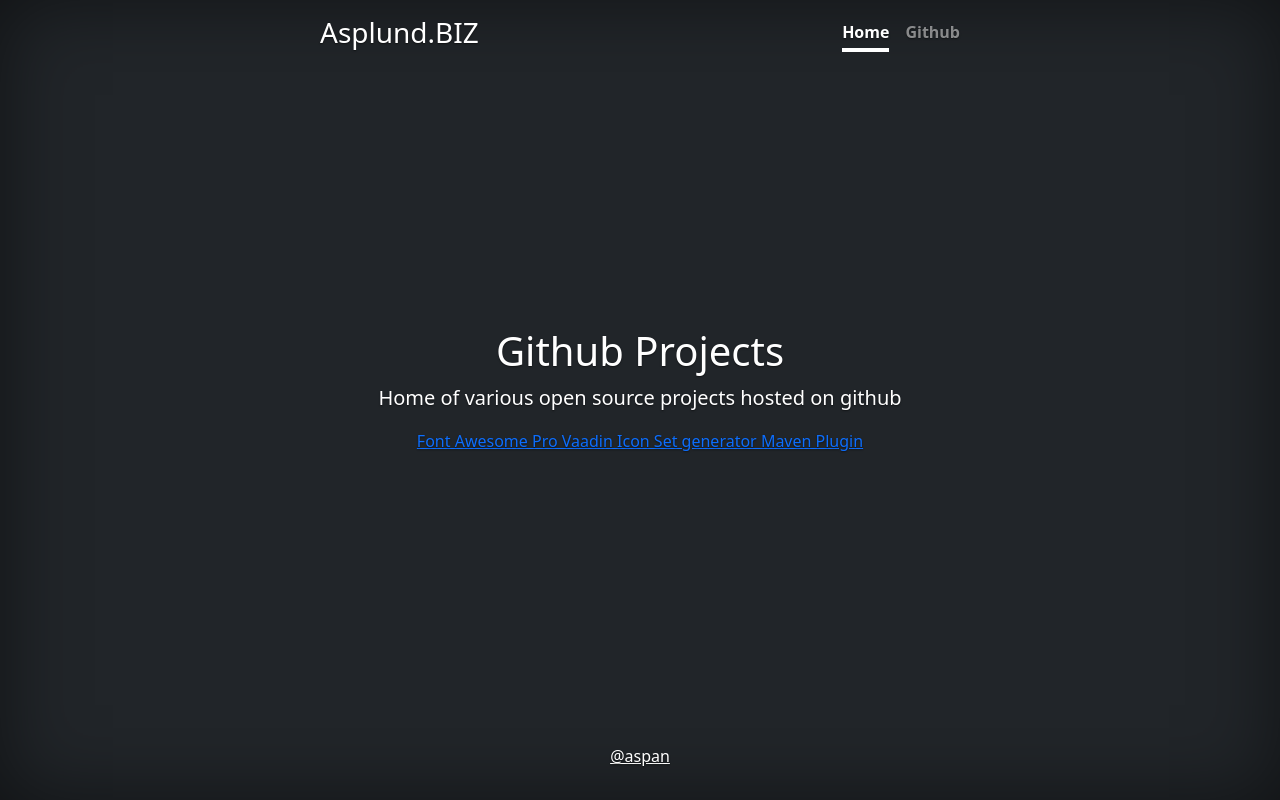
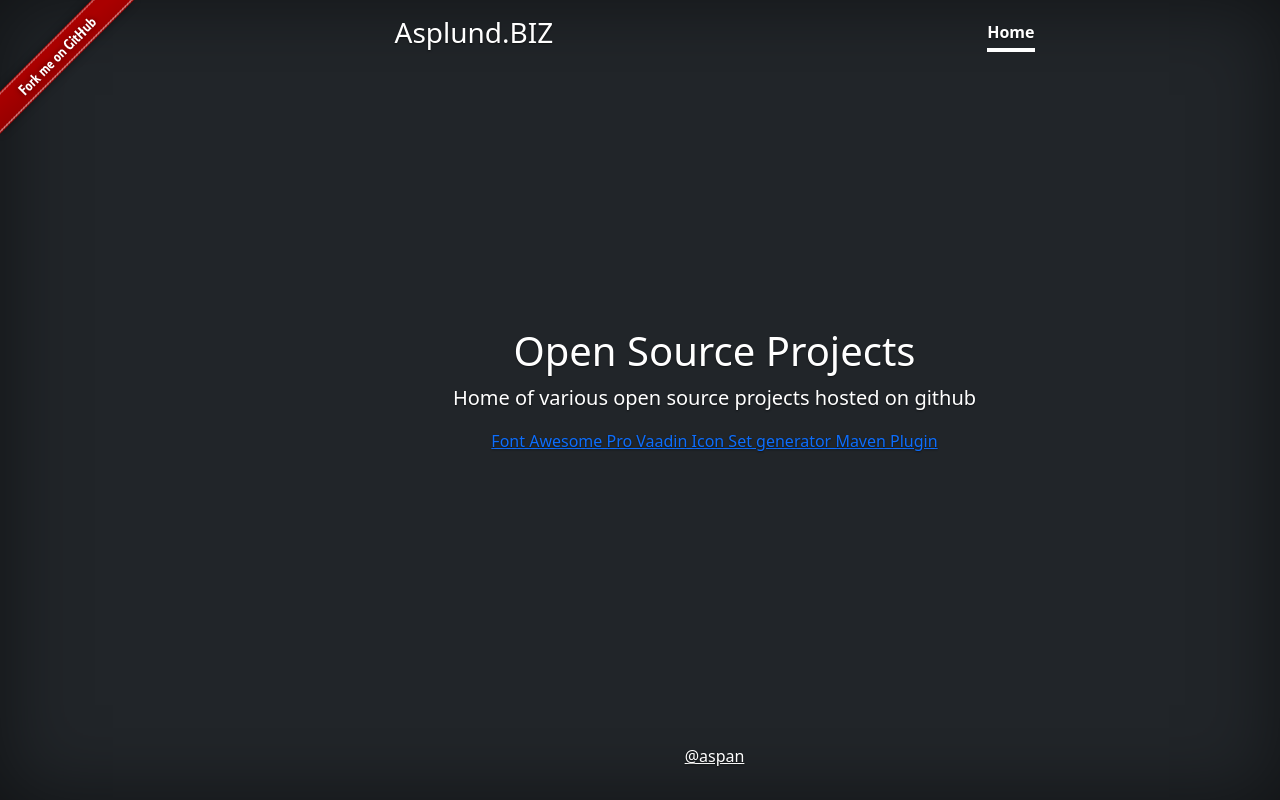
Before and after one commit to aspan/aspan.github.io, a plain HTML site: page index.html in a window 1280 px wide. Drawn offline with nearby package versions, Linux system fonts and the light colour scheme.

Commit message:
Added github ribbon

```diff
--- a/index.html
+++ b/index.html
@@ -61,18 +61,18 @@
     </style>
 </head>
 <body class="d-flex h-100 text-center text-white bg-dark">
+<a href="https://github.com/aspan"><img src="images/forkme_left_red_aa0000.png" class="attachment-full size-full" alt="Fork me on GitHub" loading="lazy"></a>
 <div class="cover-container d-flex w-100 h-100 p-3 mx-auto flex-column">
     <header class="mb-auto">
         <div>
             <h3 class="float-md-start mb-0">Asplund.BIZ</h3>
             <nav class="nav nav-masthead justify-content-center float-md-end">
                 <a class="nav-link fw-bold py-1 px-0 active" aria-current="page" href="https://asplund.biz">Home</a>
-                <a class="nav-link fw-bold py-1 px-0" href="https://github.com/aspan">Github</a>
             </nav>
         </div>
     </header>
     <main class="px-3">
-        <h1>Github Projects</h1>
+        <h1>Open Source Projects</h1>
         <p class="lead">Home of various open source projects hosted on github</p>
         <p><a href="/font-awesome-pro-vaadin-iconset-generator-maven-plugin/">Font Awesome Pro Vaadin Icon Set generator Maven Plugin</a></p>
     </main>
```
Also changed, not shown: images/forkme_left_red_aa0000.png (added).
